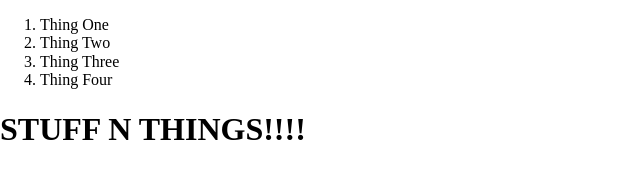
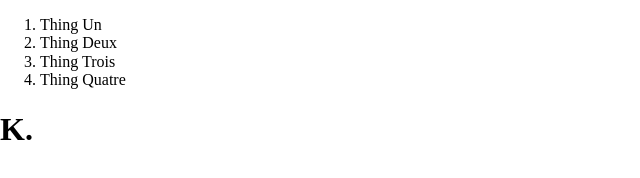
Before and after one commit to taliahm/best-project, a plain HTML site: page index.html in a window 1280 px wide. Shown: the whole page, without its empty margins (0-640 px from the left). Drawn offline with Linux system fonts and the light colour scheme.

Commit message:
revisions to header

```diff
--- a/index.html
+++ b/index.html
@@ -10,13 +10,13 @@
     <header>
         <nav>
             <ol>
-                <li>Thing One</li>
-                <li>Thing Two</li>
-                <li>Thing Three</li>
-                <li>Thing Four</li>
+                <li>Thing Un</li>
+                <li>Thing Deux</li>
+                <li>Thing Trois</li>
+                <li>Thing Quatre</li>
             </ol>
         </nav>
-        <h1>STUFF N THINGS!!!!</h1>
+        <h1>K.</h1>
     </header>
     <main></main>
     <footer></footer>
```
